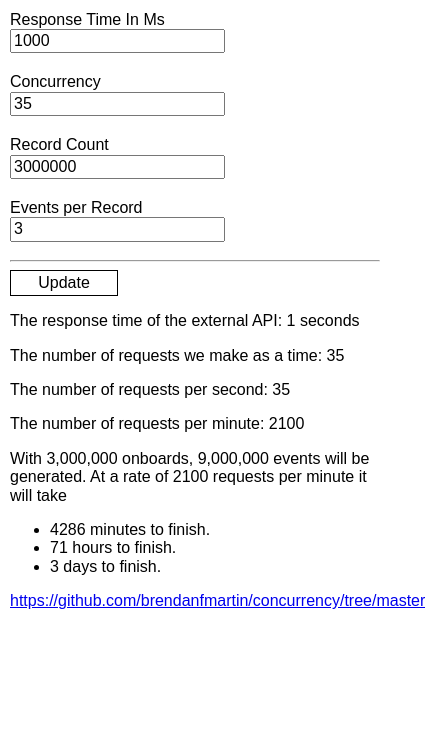
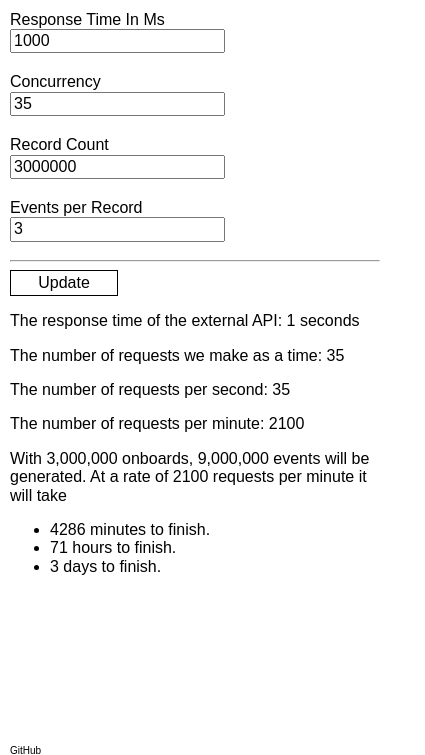
Before and after one commit to brendanfmartin/concurrency, a plain HTML site: page index.html in a window 390 px wide. Shown: the part 89-844 px from the top of the page, 425 px wide, since content can reach past the window. Drawn offline with nearby package versions, Linux system fonts and the light colour scheme.

Commit message:
Make mobile. Better github link

```diff
--- a/index.html
+++ b/index.html
@@ -1,5 +1,9 @@
 <html>
 <head>
+  <meta charset="utf-8">
+  <title></title>
+  <meta name="description" content="">
+  <meta name="viewport" content="width=device-width, initial-scale=1">
   <script src="./index.js"></script>
   <script>
     let update;
@@ -44,7 +48,7 @@
     <div class="button" onclick="update()">Update</div>
   </div>
   <div id="content"></div>
-  <footer><a href="https://github.com/brendanfmartin/concurrency/tree/master">https://github.com/brendanfmartin/concurrency/tree/master</a></footer>
+  <div id="footer"><a href="https://github.com/brendanfmartin/concurrency">GitHub</a></div>
 
   <link rel="stylesheet" href="https://unpkg.com/purecss@2.0.5/build/pure-min.css" integrity="sha384-LTIDeidl25h2dPxrB2Ekgc9c7sEC3CWGM6HeFmuDNUjX76Ert4Z4IY714dhZHPLd" crossorigin="anonymous">
   <style>
@@ -68,6 +72,18 @@
           cursor: pointer;
           background: rgba(100,100,100,.2);
       }
+      #footer {
+          display: inline;
+          width: 100%;
+          position: absolute;
+          bottom: 0;
+          height: 10px;
+          font-size: 10px;
+          z-index: 9999;
+      }
+      #footer a {
+          color: black;
+      }
   </style>
 </body>
 </html>
```
